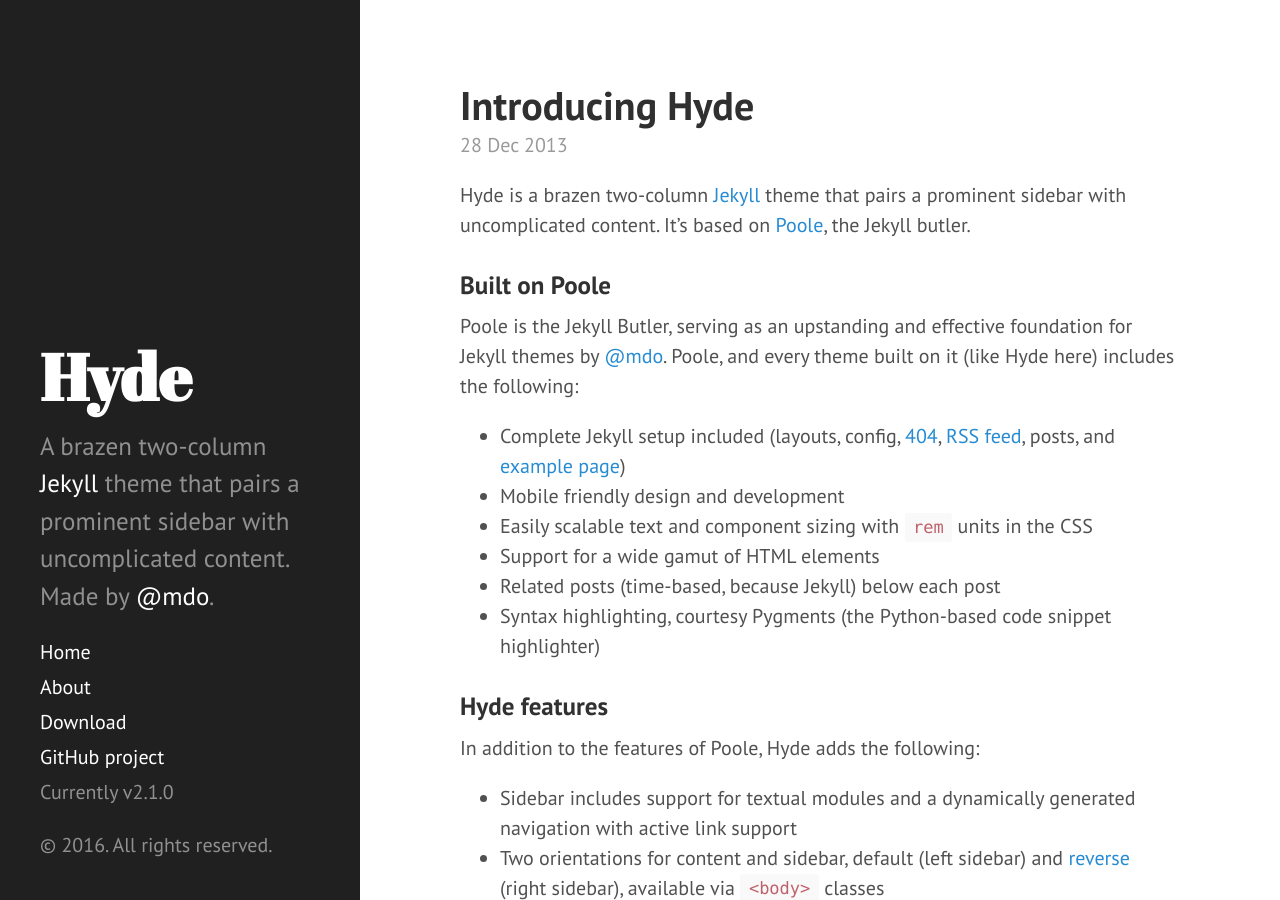
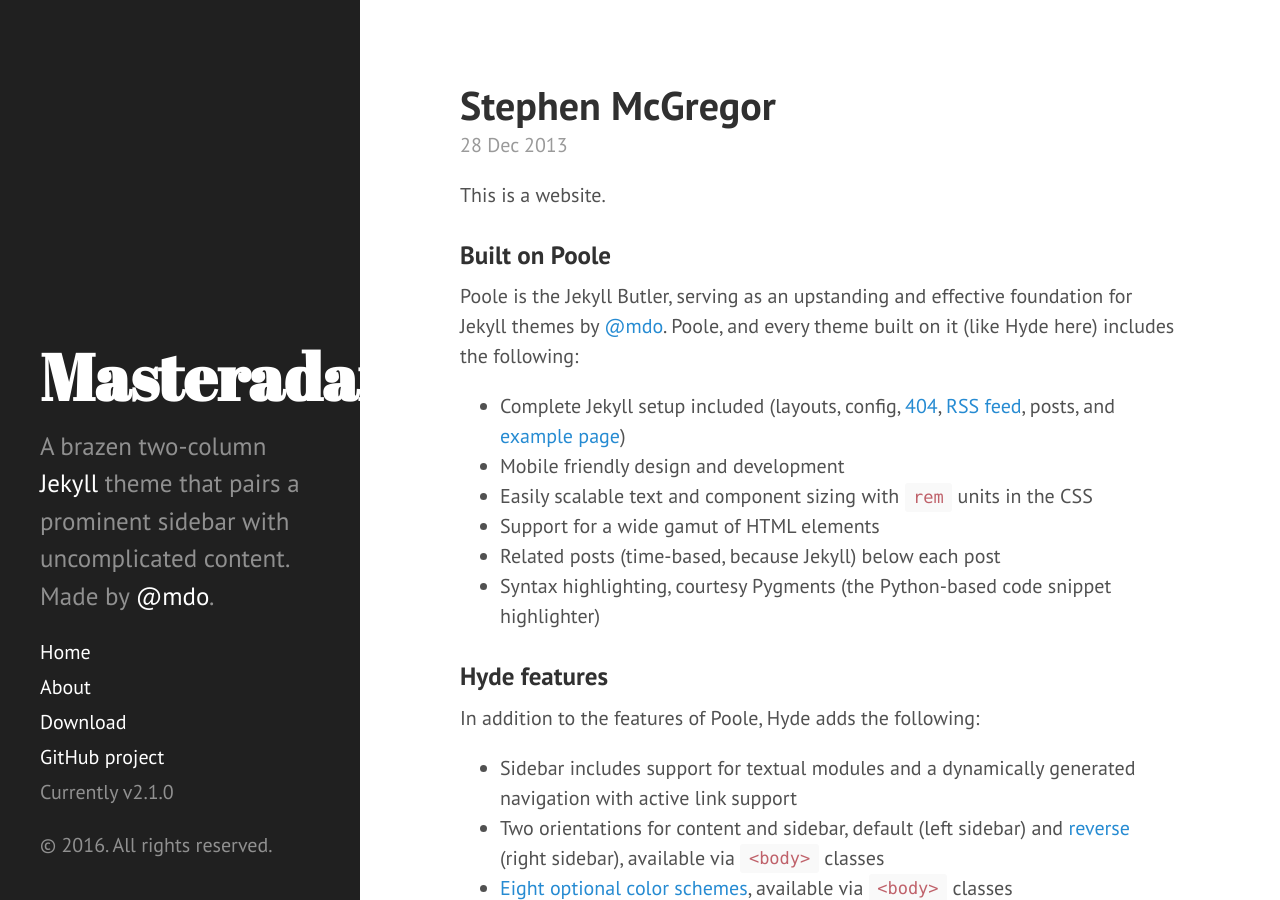
Before and after one commit to masteradamo/masteradamo.github.io, a Jekyll site: the page built from _posts/2013-12-28-introducing-hyde.md, in a window 1280 px wide and 900 px high. Built offline with Jekyll 4.4.1, drawn with Linux system fonts in a browser that asks for light colours; Markdown is read by kramdown in place of the engine named in the settings.

Commit message:
Changed title and author.

```diff
--- a/_config.yml
+++ b/_config.yml
@@ -6,14 +6,14 @@
 permalink:        pretty
 
 # Setup
-title:            Hyde
-tagline:          'A Jekyll theme'
+title:            Masteradamo
+tagline:          'Memorable Fancies'
 description:      'A brazen two-column <a href="http://jekyllrb.com" target="_blank">Jekyll</a> theme that pairs a prominent sidebar with uncomplicated content. Made by <a href="https://twitter.com/mdo" target="_blank">@mdo</a>.'
 url:              http://hyde.getpoole.com
 baseurl:          /
 
 author:
-  name:           'Mark Otto'
+  name:           'Stephen McGregor'
   url:            https://twitter.com/mdo
 
 paginate:         5
--- a/_posts/2013-12-28-introducing-hyde.md
+++ b/_posts/2013-12-28-introducing-hyde.md
@@ -1,9 +1,9 @@
 ---
 layout: post
-title: Introducing Hyde
+title: Stephen McGregor
 ---
 
-Hyde is a brazen two-column [Jekyll](http://jekyllrb.com) theme that pairs a prominent sidebar with uncomplicated content. It's based on [Poole](http://getpoole.com), the Jekyll butler.
+This is a website.
 
 ### Built on Poole
 
```
